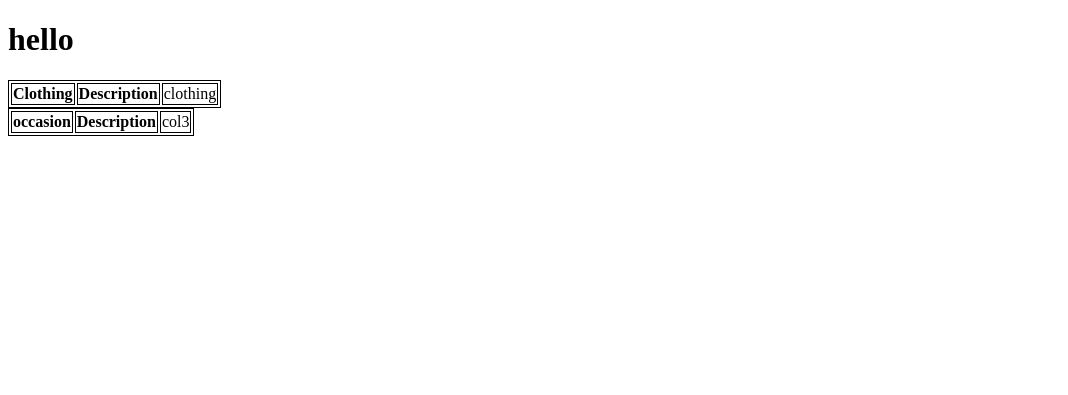
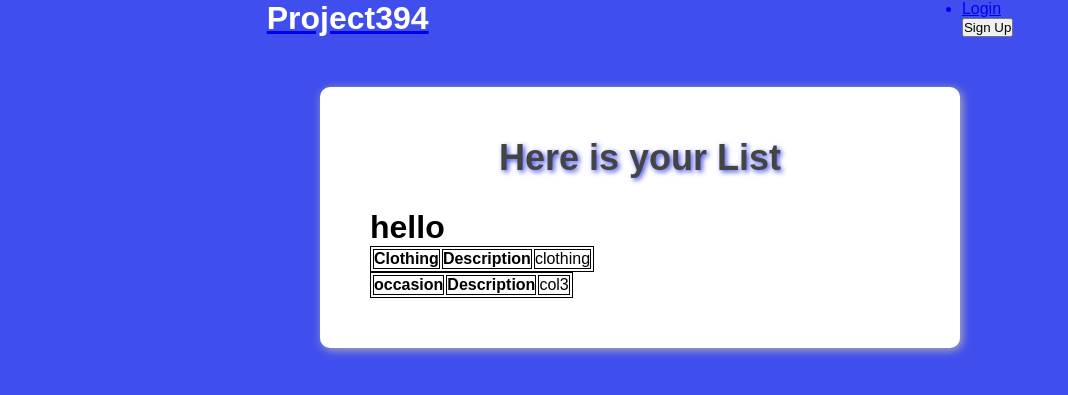
Before and after one commit to kmatta0731/AstroPackSchoolProj, a Django app: page /items/ in a window 1280 px wide. Shown: the top 395 px of the page, without its empty margins (0-1068 px from the left). Run offline with Django 4.2, Linux system fonts and the light colour scheme; data that the repository does not hold is empty.

Commit message:
Packing List Generator

```diff
--- a/myapp/myapp/forms.py
+++ b/myapp/myapp/forms.py
@@ -47,7 +47,7 @@ def process_form(request):
                 )
                 return render(request, 'index.html', {'form': form})
             # process the form data here
-            return redirect('home')
+            return redirect('items')
     else:
         form = DestinationForm()
     return render(request, 'index.html', {'form': form})
--- a/myapp/myapp/views.py
+++ b/myapp/myapp/views.py
@@ -11,7 +11,7 @@ from django.http import HttpResponse, JsonResponse
 from django.contrib.auth.decorators import user_passes_test
 from occasion.models import *
 def home(request):
-    return render(request, 'index.html', {'form': DestinationForm})
+    return render(request, 'index.html',{'form': DestinationForm})
 
 def process_data(request):
     if request.method == 'POST':
@@ -29,4 +29,4 @@ def items(request):
 
 
     context = {'occasion':query_results, 'Clothing': query_results2}
-    return render(request,'items.html',context)
+    return render(request,'items.html', context, )
--- a/myapp/templates/items.html
+++ b/myapp/templates/items.html
@@ -1,4 +1,3 @@
-{% block content %}
 {% load static %}
 <!DOCTYPE html>
 <html>
@@ -6,53 +5,52 @@
         {% csrf_token %}
         <title>Project394</title>
         <link rel="stylesheet" href="{% static 'css/items.css' %}">
-
+        <link rel="stylesheet" href="{% static 'css/register.css' %}">
     </head>
     <body>
+        <header class="nav-bar">
+            <a href="{% url 'home' %}" class="logo-link"><h1 class="logo">Project394</h1></a>
+            <div class="nav-links">
+                <ul>
+                    <a href="{% url 'login' %}"><li>Login</li></a>
+                </ul>
+                <a href="{% url 'register' %}"><button class="sign-up-button">Sign Up</button></a>
+            </div>
+        </header>
+        <div class="sign-up-form">
+            <form method="POST" action="">
+                <h1 class="sign-up-text">Here is your List</h1>
+                <div class="list-container">
                     <h1>hello</h1>
                     <table>
                         <tr>
                             <th>Clothing</th>
-
                             <th>Description</th>
-
                             <td>clothing</td>
-
-
-
                         </tr>
                         {% for i in Clothing %}
-
                         <tr>
                             <td>{{ i.Clothing}}</td>
-
                             <td>{{ i.description}}</td>
-
-
                             <td>{{ i.occasion }}</td>
                         </tr>
                         {% endfor %}
                         <table>
                             <tr>
                                 <th>occasion</th>
-
                                 <th>Description</th>
-
                                 <td>col3</td>
-
-
-
                             </tr>
                             {% for x in occasion %}
-
                             <tr>
                                 <td>{{ x.occasion}}</td>
-
                                 <td>{{ x.description}}</td>
-
-
                                 <td>{{ x.occasion }}</td>
                             </tr>
                             {% endfor %}
                         </body>
-{% endblock %}
+            <div class="sign-up-photo">
+            </div>
+        </div>
+    </body>
+</html>
```
Lines whose indentation alone changed are shown as unchanged.
